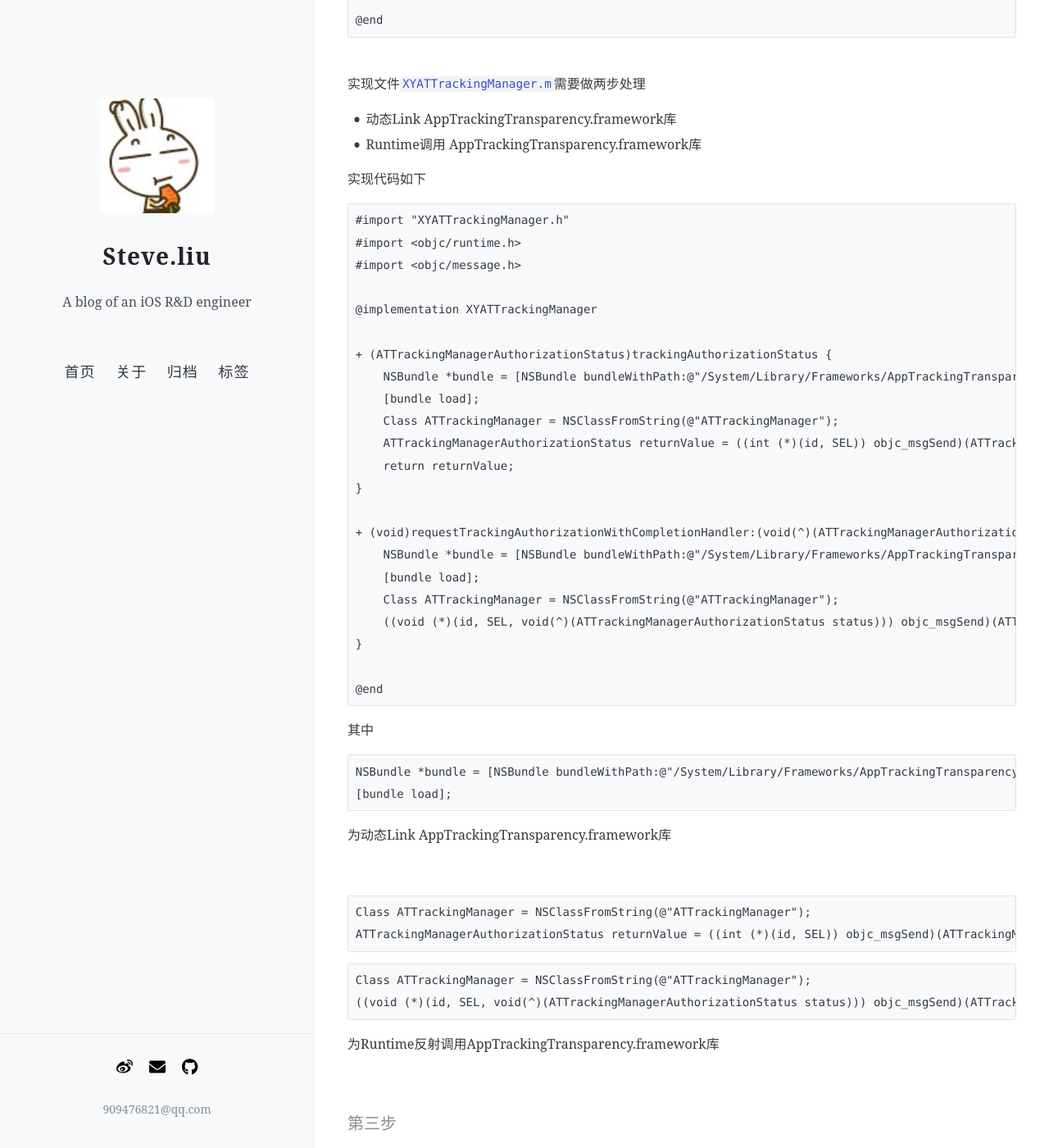
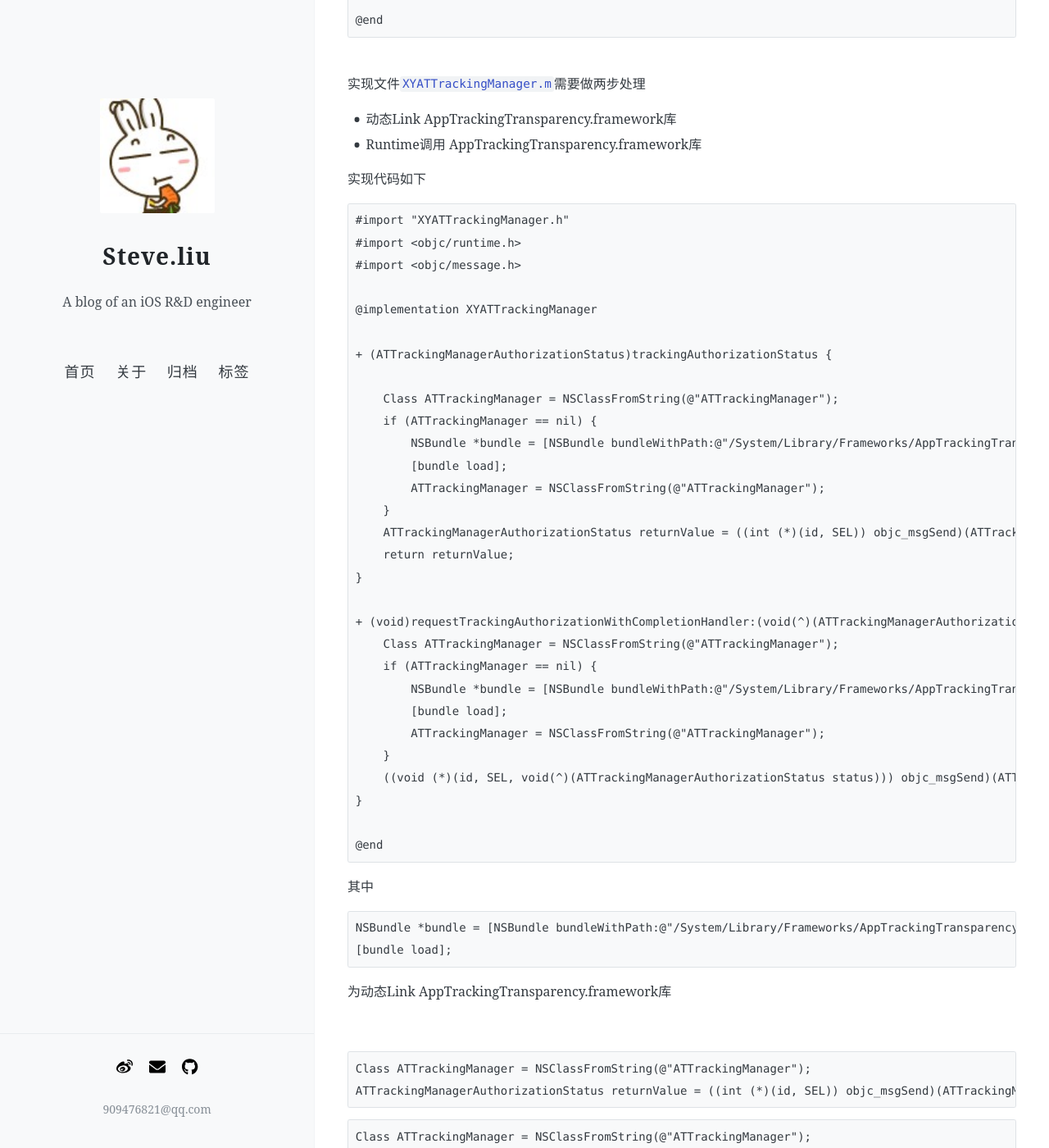
Before and after one commit to guojunliu/guojunliu.github.io, a Jekyll site: the page built from _posts/2020-08-04-Xcode11提前适配iOS14IDFA并上线.md, in a window 1280 px wide and 1400 px high, scrolled down 8982 px. Shown: the whole window at 82% size. Built offline with Jekyll 4.4.1, drawn with Linux system fonts in a browser that asks for light colours; nearby versions of some CDN libraries.

Commit message:
update code11提前适配iOS14IDFA并上线

```diff
--- a/_posts/2020-08-04-Xcode11提前适配iOS14IDFA并上线.md
+++ b/_posts/2020-08-04-Xcode11提前适配iOS14IDFA并上线.md
@@ -281,17 +281,24 @@ API_AVAILABLE(ios(14), macosx(10.16), tvos(14))
 @implementation XYATTrackingManager
 
 + (ATTrackingManagerAuthorizationStatus)trackingAuthorizationStatus {
-    NSBundle *bundle = [NSBundle bundleWithPath:@"/System/Library/Frameworks/AppTrackingTransparency.framework"];
-    [bundle load];
+
     Class ATTrackingManager = NSClassFromString(@"ATTrackingManager");
+    if (ATTrackingManager == nil) {
+        NSBundle *bundle = [NSBundle bundleWithPath:@"/System/Library/Frameworks/AppTrackingTransparency.framework"];
+        [bundle load];
+        ATTrackingManager = NSClassFromString(@"ATTrackingManager");
+    }
     ATTrackingManagerAuthorizationStatus returnValue = ((int (*)(id, SEL)) objc_msgSend)(ATTrackingManager, _cmd);
     return returnValue;
 }
 
 + (void)requestTrackingAuthorizationWithCompletionHandler:(void(^)(ATTrackingManagerAuthorizationStatus status))completion {
-    NSBundle *bundle = [NSBundle bundleWithPath:@"/System/Library/Frameworks/AppTrackingTransparency.framework"];
-    [bundle load];
     Class ATTrackingManager = NSClassFromString(@"ATTrackingManager");
+    if (ATTrackingManager == nil) {
+        NSBundle *bundle = [NSBundle bundleWithPath:@"/System/Library/Frameworks/AppTrackingTransparency.framework"];
+        [bundle load];
+        ATTrackingManager = NSClassFromString(@"ATTrackingManager");
+    }
     ((void (*)(id, SEL, void(^)(ATTrackingManagerAuthorizationStatus status))) objc_msgSend)(ATTrackingManager, _cmd, completion);
 }
 
```
Also changed, not shown: 2 other files.
